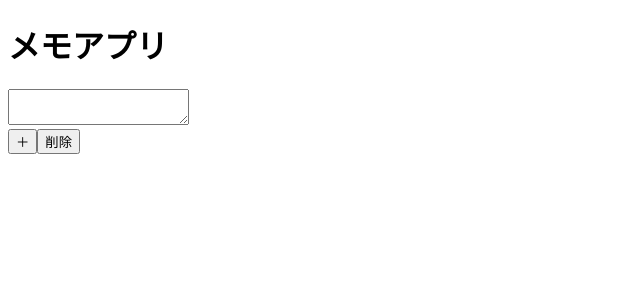
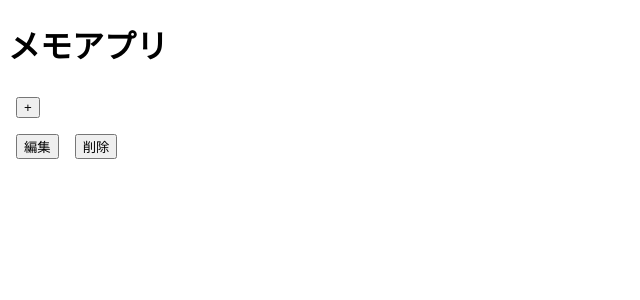
Before and after one commit to shirotamaki/vuecli_memo_app, a Vue app in the folder vuecli_memo_app/: page / in a window 1280 px wide. Shown: the top 300 px of the page, without its empty margins (0-640 px from the left). Built offline with nearby package versions, Linux system fonts and the light colour scheme.

Commit message:
Modify: +ボタンorメモリストをクリックすると入力フォームが出現

```diff
--- a/vuecli_memo_app/src/components/MemoList.vue
+++ b/vuecli_memo_app/src/components/MemoList.vue
@@ -2,22 +2,25 @@
   <div>
     <ul>
       <li v-for="(memo, index) in memoList" :key="index">
-        <span @click="edit(index, memo)">{{ showTitle(memo) }}</span>
+        <span @click="edit(index, memo)">{{ displayTitle(memo) }}</span>
       </li>
     </ul>
   </div>
-  <div>
-    <form @submit.prevent>
-      <textarea type="text" v-model="text" ref="editor"></textarea>
-      <div>
-        <span><button class="button" @click="setText" type="submit">{{ '＋' }}</button></span>
-<!--        <span><button class="button" @click="cancel" type="submit">キャンセル</button></span>-->
-<!--        <span><button class="button" @click="cancel" type="submit">キャンセル</button></span>-->
-        <span><button class="button" @click="remove" type="submit">削除</button></span>
-      </div>
-    </form>
-  </div>
+
+  <form @submit.prevent>
+    <span><button class="button" @click="displayForm" type="submit">+</button></span>
+
+    <div class="container-form" v-if="inputMode">
+      <textarea class="textarea" type="text" v-model="text" ref="editor" required></textarea>
+    </div>
+
+    <div class="form_button">
+      <span><button class="button" @click="addMemo" type="submit">編集</button></span>
+      <span><button class="button" @click="deleteMemo" type="submit">削除</button></span>
+    </div>
+  </form>
 </template>
+
 <script>
 export default {
   props: ['memoList'],
@@ -27,32 +30,55 @@ export default {
       text: '',
       editIndex: -1,
       memos: [],
+      inputMode: false,
     }
   },
+
   methods: {
-    showTitle (memo) {
+    displayTitle (memo) {
       return memo.split(/\n/)[0]
     },
+    displayForm() {
+      this.inputMode = true
+    },
     edit (index, memo) {
+      this.inputMode = true
       this.editIndex = index
       this.text = memo
       this.$refs.editor.focus()
     },
-    setText () {
+    addMemo () {
       this.$emit('add', this.text, this.editIndex)
       this.cancel()
     },
     cancel () {
       this.text = ''
       this.editIndex = -1
+      this.inputMode = false
     },
-    remove () {
+    deleteMemo () {
       this.$emit('delete', this.editIndex)
-      this.cancel ()
+      this.cancel()
     },
   },
 }
 </script>
 
 <style>
+.container-form {
+  width: 200px;
+
+}
+.textarea {
+  width: 200px;
+  height: 200px;
+}
+
+.form_button {
+  /*text-align: center;*/
+}
+
+.button {
+  margin: 8px;
+}
 </style>
```
